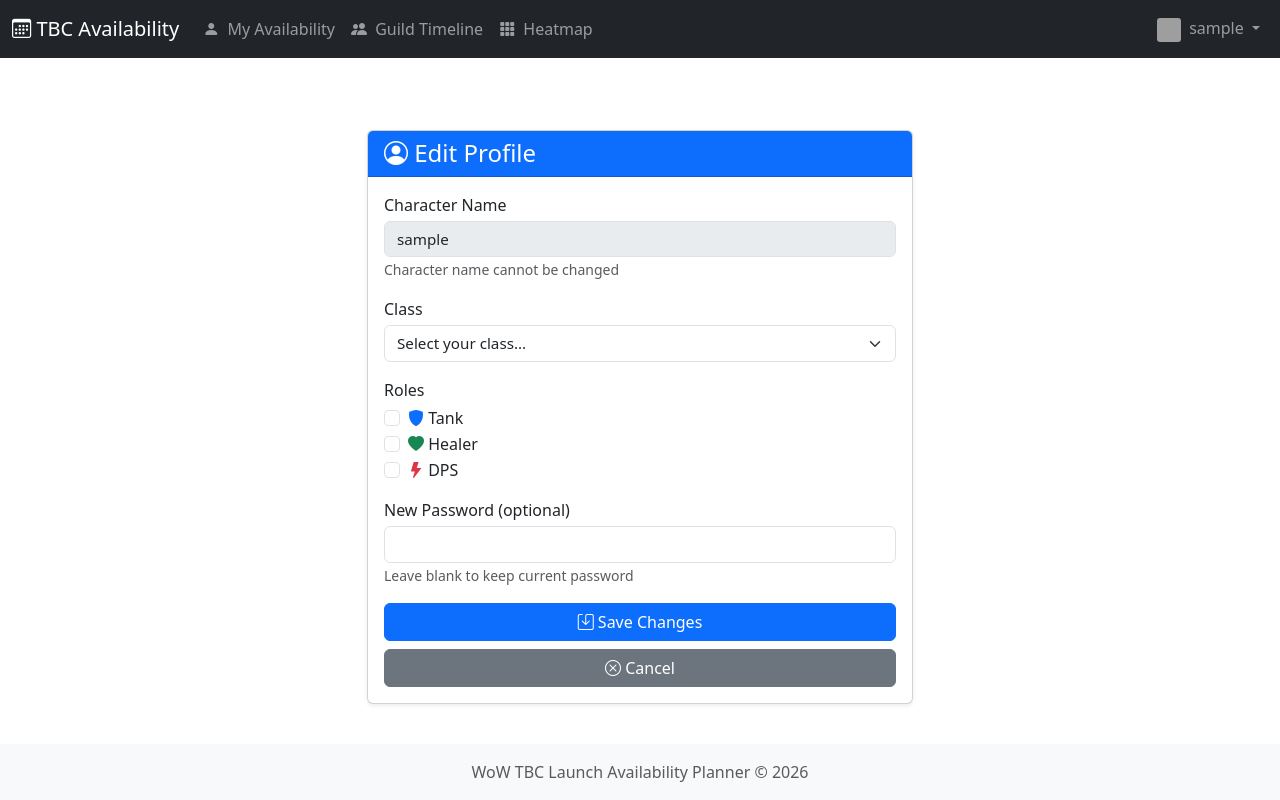
After one commit to gregoberfield/scheduler, a Flask app: page /profile in a window 1280 px wide. The commit adds this page. Run offline with Flask 3, Linux system fonts and the light colour scheme; the visitor is signed in with stand-in values (Sample User, id 1); grey boxes are pictures that could not be loaded.

Commit message:
added role edit and data purge

```diff
--- a/app/routes/user.py
+++ b/app/routes/user.py
@@ -1,19 +1,55 @@
-from flask import Blueprint, request, jsonify
+from flask import Blueprint, request, jsonify, render_template, redirect, url_for, flash
 from flask_login import login_required, current_user
 from app import db
 from app.models.user import User
 import bleach
 
-bp = Blueprint('user', __name__, url_prefix='/api')
+bp = Blueprint('user', __name__)
 
-@bp.route('/me', methods=['GET'])
+@bp.route('/profile', methods=['GET'])
+@login_required
+def profile():
+    """User profile edit page"""
+    return render_template('user/profile.html')
+
+
+@bp.route('/profile', methods=['POST'])
+@login_required
+def update_profile_form():
+    """Update user profile from form submission"""
+    wow_class = request.form.get('wow_class', '')
+    roles = request.form.getlist('roles')
+    password = request.form.get('password', '')
+
+    # Validation
+    if not wow_class:
+        flash('Class is required.', 'danger')
+        return redirect(url_for('user.profile'))
+
+    # Update class
+    current_user.wow_class = wow_class
+
+    # Update roles
+    current_user.set_roles(roles)
+
+    # Update password if provided
+    if password:
+        current_user.set_password(password)
+
+    db.session.commit()
+
+    flash('Profile updated successfully!', 'success')
+    return redirect(url_for('user.profile'))
+
+
+@bp.route('/api/me', methods=['GET'])
 @login_required
 def get_profile():
     """Get current user profile"""
     return jsonify(current_user.to_dict()), 200
 
 
-@bp.route('/me', methods=['PUT'])
+@bp.route('/api/me', methods=['PUT'])
 @login_required
 def update_profile():
     """Update current user profile"""
--- a/app/templates/base.html
+++ b/app/templates/base.html
@@ -65,6 +65,9 @@
                         <ul class="dropdown-menu dropdown-menu-end">
                             <li><span class="dropdown-item-text">{{ current_user.wow_class }}</span></li>
                             <li><hr class="dropdown-divider"></li>
+                            <li><a class="dropdown-item" href="{{ url_for('user.profile') }}">
+                                <i class="bi bi-person-circle"></i> Edit Profile
+                            </a></li>
                             <li><a class="dropdown-item" href="{{ url_for('auth.logout') }}">
                                 <i class="bi bi-box-arrow-right"></i> Logout
                             </a></li>
--- /dev/null
+++ b/app/templates/user/profile.html
@@ -0,0 +1,85 @@
+{% extends "base.html" %}
+
+{% block title %}Edit Profile - WoW TBC{% endblock %}
+
+{% block content %}
+<div class="container">
+    <div class="row justify-content-center mt-5">
+        <div class="col-md-6">
+            <div class="card">
+                <div class="card-header bg-primary text-white">
+                    <h4 class="mb-0"><i class="bi bi-person-circle"></i> Edit Profile</h4>
+                </div>
+                <div class="card-body">
+                    <form method="POST" action="{{ url_for('user.update_profile_form') }}">
+                        <input type="hidden" name="csrf_token" value="{{ csrf_token() }}">
+
+                        <div class="mb-3">
+                            <label for="character_name" class="form-label">Character Name</label>
+                            <input type="text" class="form-control" id="character_name" value="{{ current_user.character_name }}" disabled>
+                            <small class="form-text text-muted">Character name cannot be changed</small>
+                        </div>
+
+                        <div class="mb-3">
+                            <label for="wow_class" class="form-label">Class</label>
+                            <select class="form-select" id="wow_class" name="wow_class" required>
+                                <option value="">Select your class...</option>
+                                <option value="Warrior" {% if current_user.wow_class == 'Warrior' %}selected{% endif %}>Warrior</option>
+                                <option value="Paladin" {% if current_user.wow_class == 'Paladin' %}selected{% endif %}>Paladin</option>
+                                <option value="Hunter" {% if current_user.wow_class == 'Hunter' %}selected{% endif %}>Hunter</option>
+                                <option value="Rogue" {% if current_user.wow_class == 'Rogue' %}selected{% endif %}>Rogue</option>
+                                <option value="Priest" {% if current_user.wow_class == 'Priest' %}selected{% endif %}>Priest</option>
+                                <option value="Shaman" {% if current_user.wow_class == 'Shaman' %}selected{% endif %}>Shaman</option>
+                                <option value="Mage" {% if current_user.wow_class == 'Mage' %}selected{% endif %}>Mage</option>
+                                <option value="Warlock" {% if current_user.wow_class == 'Warlock' %}selected{% endif %}>Warlock</option>
+                                <option value="Druid" {% if current_user.wow_class == 'Druid' %}selected{% endif %}>Druid</option>
+                            </select>
+                        </div>
+
+                        <div class="mb-3">
+                            <label class="form-label">Roles</label>
+                            {% set user_roles = current_user.get_roles() %}
+                            <div class="form-check">
+                                <input class="form-check-input" type="checkbox" name="roles" value="tank" id="role_tank"
+                                       {% if 'tank' in user_roles %}checked{% endif %}>
+                                <label class="form-check-label" for="role_tank">
+                                    <i class="bi bi-shield-fill text-primary"></i> Tank
+                                </label>
+                            </div>
+                            <div class="form-check">
+                                <input class="form-check-input" type="checkbox" name="roles" value="healer" id="role_healer"
+                                       {% if 'healer' in user_roles %}checked{% endif %}>
+                                <label class="form-check-label" for="role_healer">
+                                    <i class="bi bi-heart-fill text-success"></i> Healer
+                                </label>
+                            </div>
+                            <div class="form-check">
+                                <input class="form-check-input" type="checkbox" name="roles" value="dps" id="role_dps"
+                                       {% if 'dps' in user_roles %}checked{% endif %}>
+                                <label class="form-check-label" for="role_dps">
+                                    <i class="bi bi-lightning-fill text-danger"></i> DPS
+                                </label>
+                            </div>
+                        </div>
+
+                        <div class="mb-3">
+                            <label for="password" class="form-label">New Password (optional)</label>
+                            <input type="password" class="form-control" id="password" name="password">
+                            <small class="form-text text-muted">Leave blank to keep current password</small>
+                        </div>
+
+                        <div class="d-grid gap-2">
+                            <button type="submit" class="btn btn-primary">
+                                <i class="bi bi-save"></i> Save Changes
+                            </button>
+                            <a href="{{ url_for('main.index') }}" class="btn btn-secondary">
+                                <i class="bi bi-x-circle"></i> Cancel
+                            </a>
+                        </div>
+                    </form>
+                </div>
+            </div>
+        </div>
+    </div>
+</div>
+{% endblock %}
```
Also changed, not shown: app/routes/admin.py (+31 -0 lines), app/templates/admin/index.html (+38 -0 lines), docs/DEPLOYMENT.md (+3 -0 lines).
